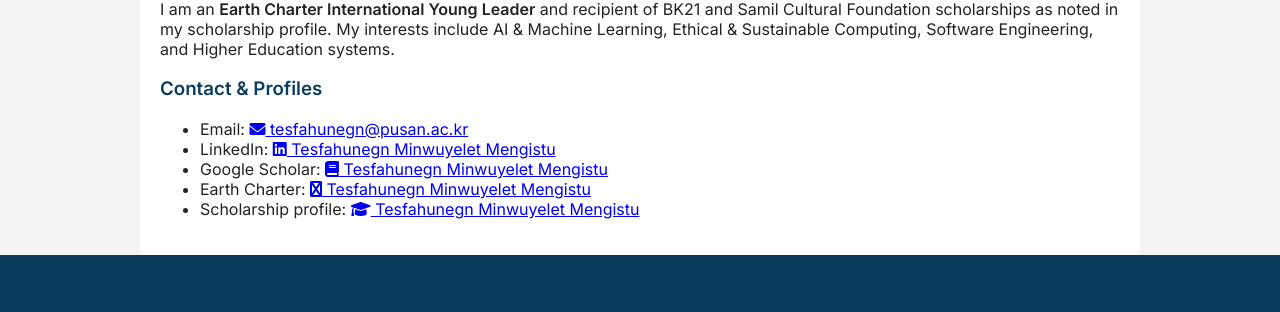
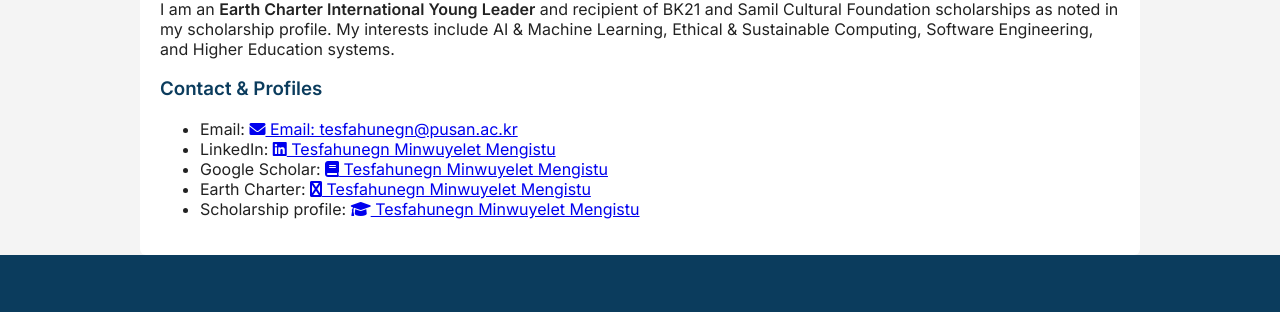
Before and after one commit to Tesfahunegn369/tesfahunegn369.github.io, a Jekyll site: the page built from index.md, in a window 1280 px wide. Shown: the part 521-833 px from the top of the page. Built offline with Jekyll 4.4.1, drawn with Linux system fonts in a browser that asks for light colours.

Commit message:
Update index

```diff
--- a/index.md
+++ b/index.md
@@ -13,7 +13,7 @@ I held leadership roles including Freshman Academic Program Coordinator (2019–
 I am an **Earth Charter International Young Leader** and recipient of BK21 and Samil Cultural Foundation scholarships as noted in my scholarship profile. My interests include AI & Machine Learning, Ethical & Sustainable Computing, Software Engineering, and Higher Education systems.
 
 ### Contact & Profiles
-- Email: [<i class="fas fa-envelope"></i> tesfahunegn@pusan.ac.kr](mailto:tesfahunegn@pusan.ac.kr)
+- Email: [<i class="fas fa-envelope"></i> Email: tesfahunegn@pusan.ac.kr](mailto:tesfahunegn@pusan.ac.kr)
 - LinkedIn: [<i class="fab fa-linkedin"></i> Tesfahunegn Minwuyelet Mengistu](https://www.linkedin.com/in/tesfahunegn-minwuyelet-mengistu-85155a111)
 - Google Scholar: [<i class="fas fa-book"></i> Tesfahunegn Minwuyelet Mengistu](https://scholar.google.com/citations?user=qgSlPxcAAAAJ)
 - Earth Charter: [<i class="fab fa-globe"></i> Tesfahunegn Minwuyelet Mengistu](https://earthcharter.org/youngleaders/tesfahunegn-mengistu/)
```
